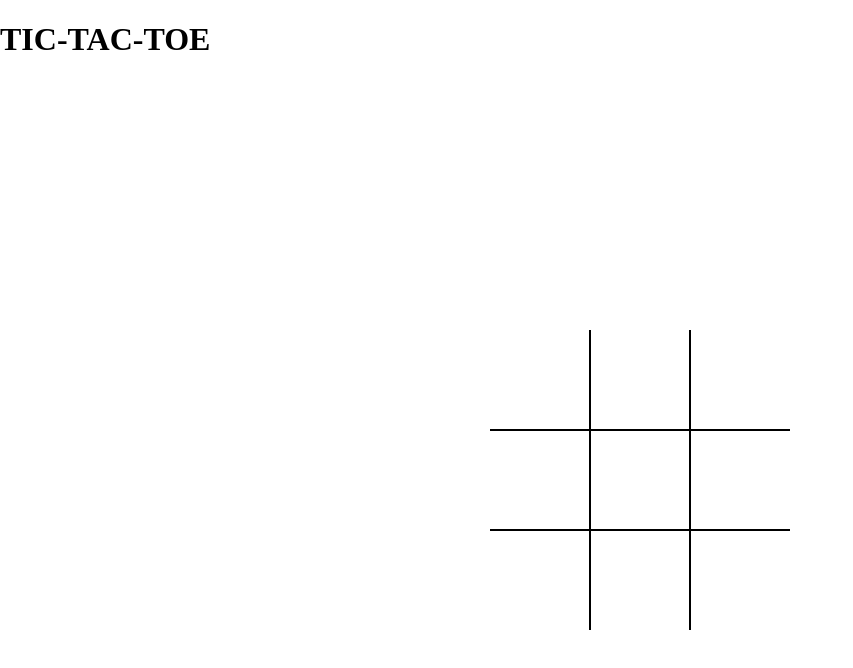
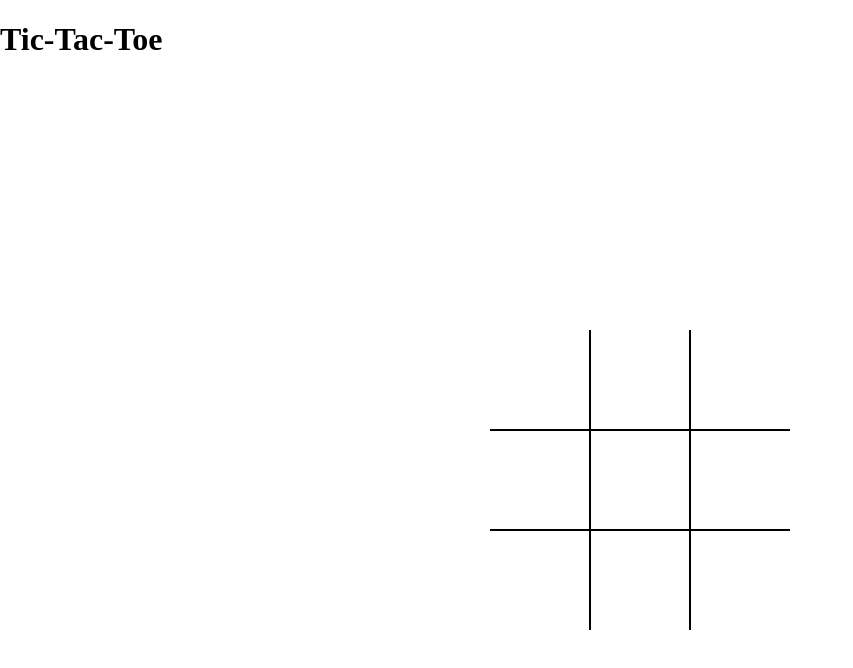
Before and after one commit to slashgalaxy5955/tic-tac-toe-game, a plain HTML site: page index.html in a window 1280 px wide. Shown: the whole page, without its empty margins (0-853 px from the left). Drawn offline with Linux system fonts and the light colour scheme.

Commit message:
Update index.html

```diff
--- a/index.html
+++ b/index.html
@@ -9,7 +9,7 @@
   <title>Document</title>
 </head>
 <body>
-  <h1>TIC-TAC-TOE</h1>
+  <h1>Tic-Tac-Toe</h1>
   <div class="board" id="board">
     <div class="cell" data-cell></div>
     <div class="cell" data-cell></div>
```
